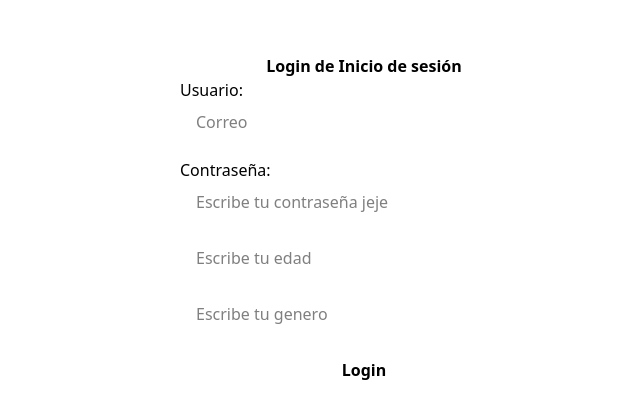
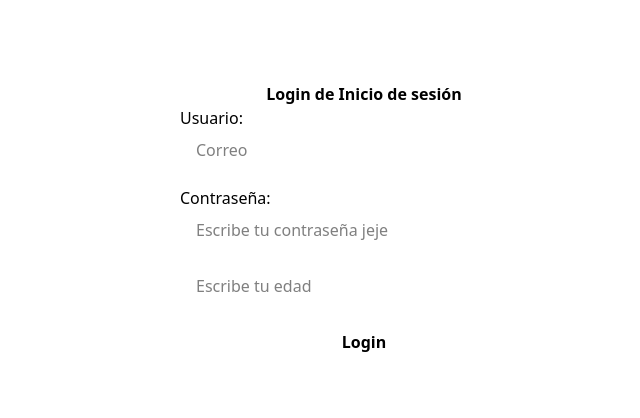
Before and after one commit to findlesscopy/AYD1_VJUN2025-1, a React (Vite) app in the folder frontend/: page / in a window 1280 px wide. Shown: the part 178-596 px from the top of the page, without its empty margins (276-916 px from the left). Built offline with nearby package versions, Linux system fonts and the light colour scheme.

Commit message:
fix(frontend): se eliminó input innecesario

```diff
--- a/frontend/src/App.jsx
+++ b/frontend/src/App.jsx
@@ -51,14 +51,6 @@ function App() {
             {...register('edad', { required: true })}
           />
 
-          <input
-            className="w-full px-4 py-2 rounded-md mb-4"
-            type="genero"
-            name="genero"
-            placeholder="Escribe tu genero"
-            {...register('sexo', { required: true })}
-          />
-
           <div className="flex items-center justify-center">
             <button
               className="px-4 py-1 rounded-md my-1 w-full font-semibold"
```
